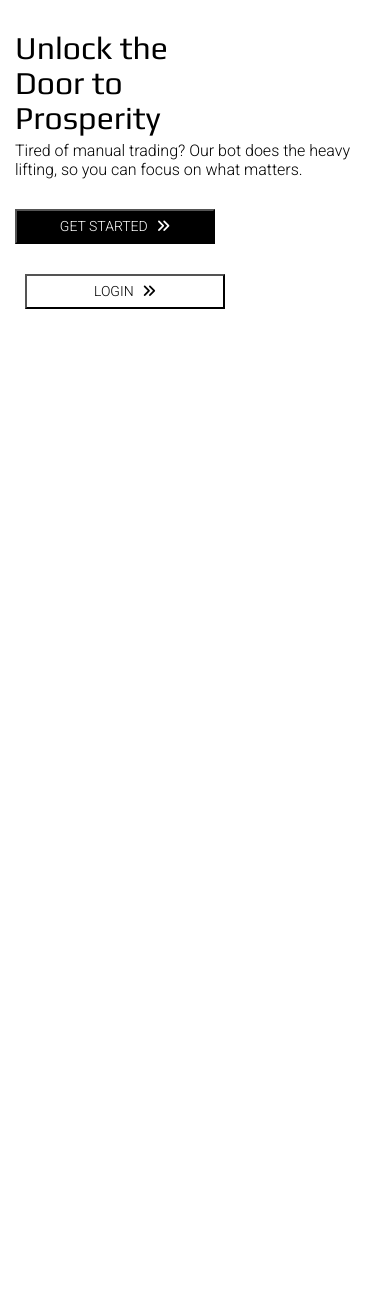
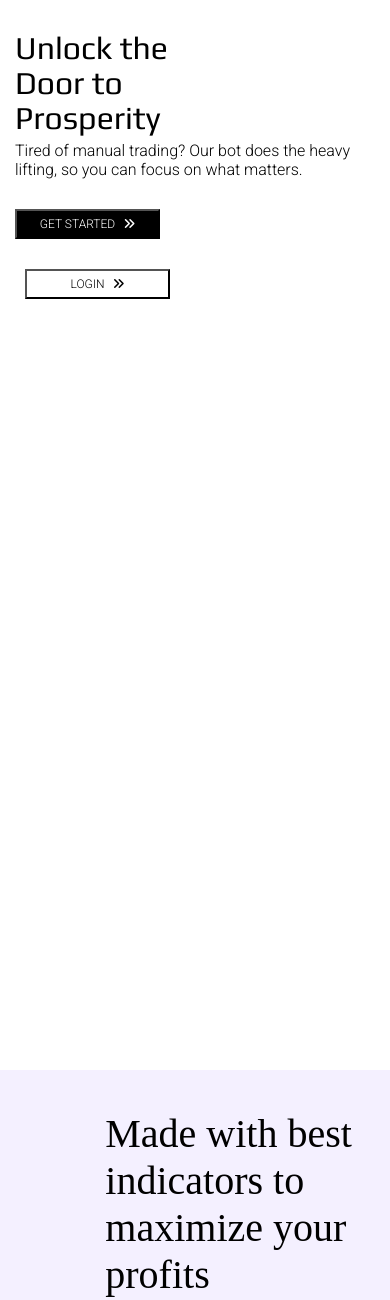
Before and after one commit to 28Yadav/NextLevelsTrades, a Flask app: page / in a window 390 px wide. Shown: the part 55-1355 px from the top of the page. Run offline with Flask 3, Linux system fonts and the light colour scheme; some libraries are stand-ins or nearby versions; some web fonts are replaced.

Commit message:
Update styles.css

```diff
--- a/static/styles.css
+++ b/static/styles.css
@@ -835,9 +835,9 @@ body {
     /* Reduce button width and height */
     .wwelcome-button,
     .login-button {
-        width: 100%;
-        height: 35px;
-        font-size: 14px;
+        width: 145px;
+        height: 30px;
+        font-size: 12px;
     }
 
     /* Footer social icon size adjustments */
@@ -847,7 +847,7 @@ body {
         font-size: 14px;
     }
     .welcome{
-        height: 48h;
+        height: 40vh;
     }
 
     /* Step-box adjustments for extra small screens */
```
